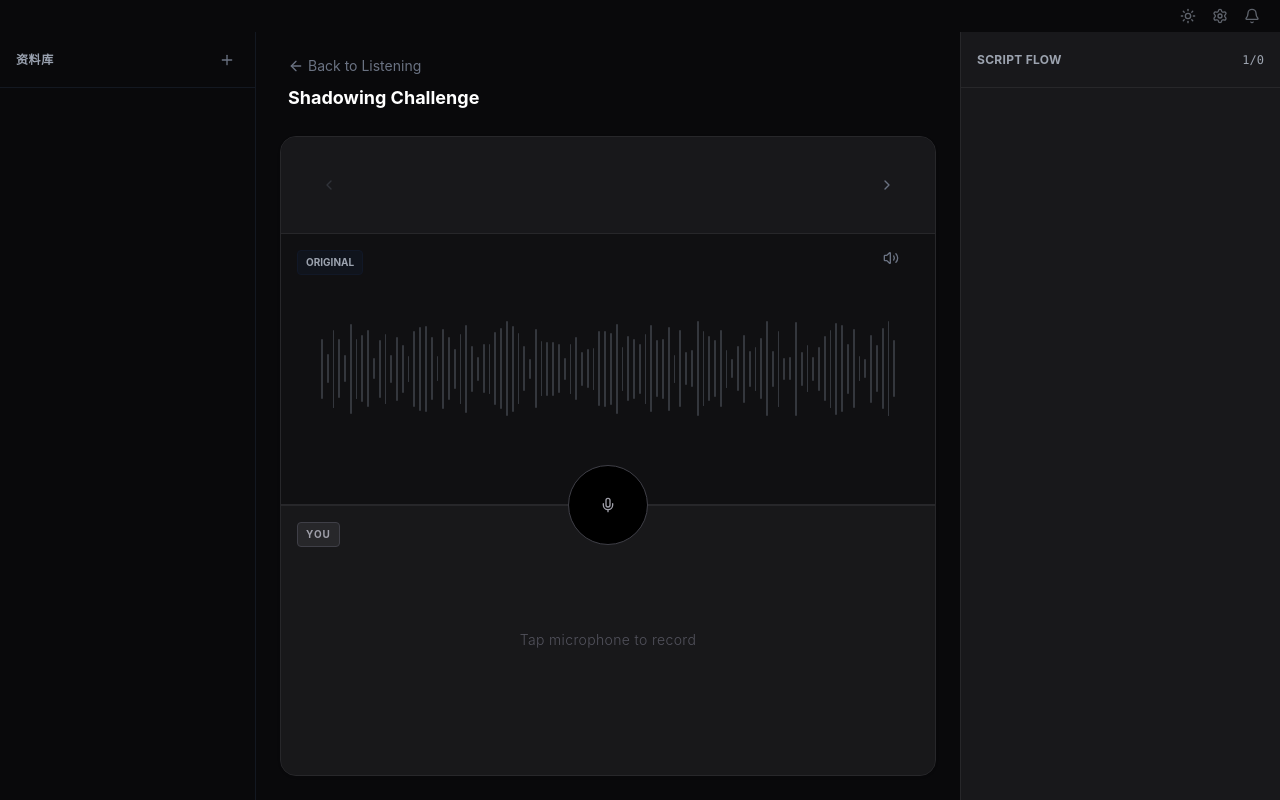
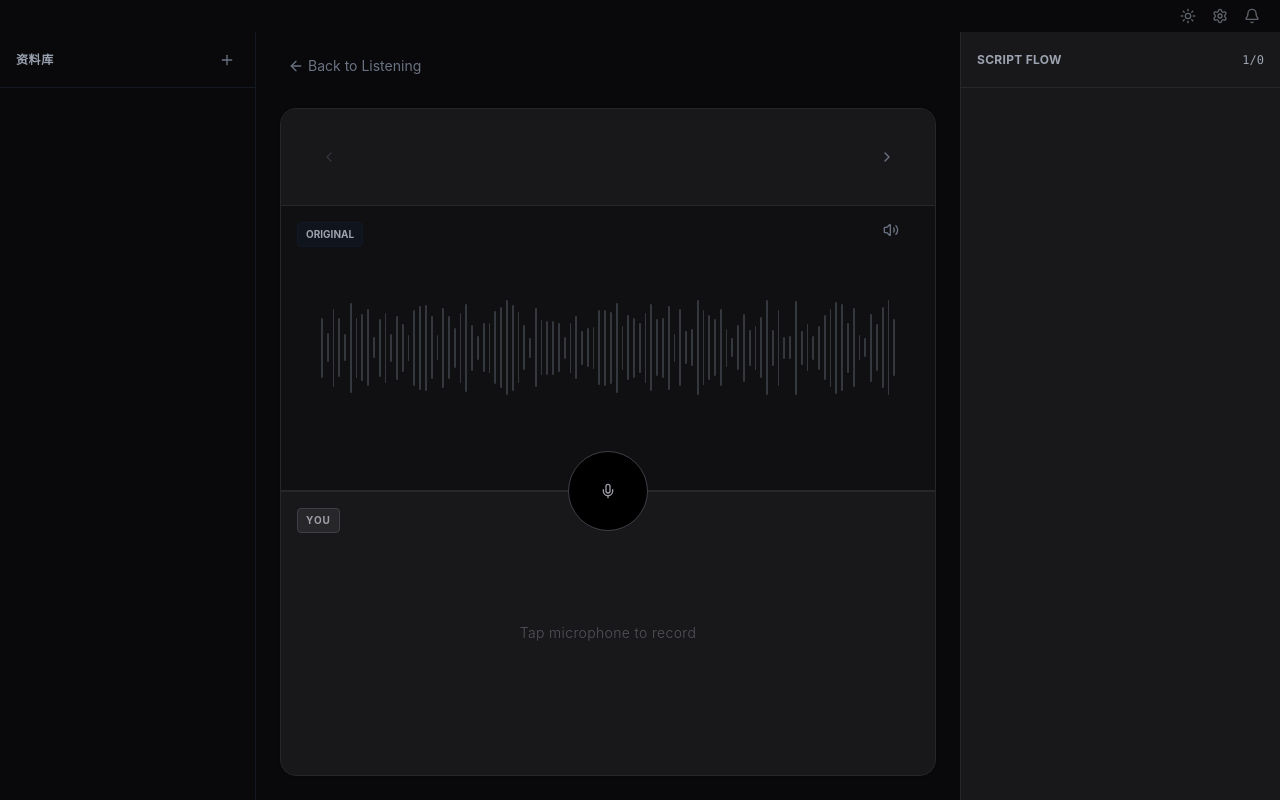
Before and after one commit to xuziyang/echo-flow, a Vue app: page / in a window 1280 px wide. Both pictures are taken after a click on the button "Start Speaking Practice". Built offline with nearby package versions, Linux system fonts and the light colour scheme.

Commit message:
refactor(shadowing): remove "Shadowing Challenge" heading from work area

```diff
--- a/src/components/shadowing/ShadowingWorkArea.vue
+++ b/src/components/shadowing/ShadowingWorkArea.vue
@@ -20,7 +20,6 @@ const transcript = useTranscriptStore()
                 :class="app.theme === 'dark' ? 'text-gray-500 hover:text-white' : 'text-gray-400 hover:text-black'">
           <Icon name="arrow-left" /> Back to Listening
         </button>
-        <h3 class="text-lg font-bold" :class="app.theme === 'dark' ? 'text-white' : 'text-black'">Shadowing Challenge</h3>
       </div>
     </div>
 
```
